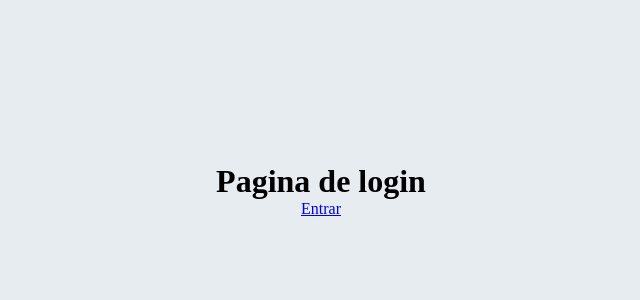
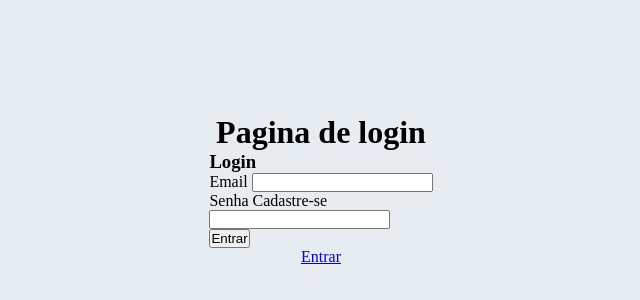
Before and after one commit to johnnyferreiradev/milkmoney, a React (Create React App) app in the folder frontend/: page / in a window 1280 px wide. Shown: the part 210-510 px from the top of the page, without its empty margins (319-959 px from the left). Built offline with nearby package versions, Linux system fonts and the light colour scheme.

Commit message:
Criação da estrutura base do componente loign

```diff
--- /dev/null
+++ b/frontend/src/components/Login/Login.jsx
@@ -0,0 +1,52 @@
+import React from 'react';
+
+export default class Login extends React.Component {
+    constructor(props) {
+        super(props);
+        this.state = {
+            email: '',
+            password: '',
+        }
+    }
+
+    handleEmail(email) {
+        this.setState({ email });
+    }
+
+    handlePassword(password) {
+        this.setState({ password });
+    }
+
+    render() {
+        return (
+            <div className="login">
+                <div className="login-header">
+                    <h3>Login</h3>
+                </div>
+                <form className="form-login">
+                    <div className="login-form-group">
+                        <label htmlFor="login-email">Email </label>
+                        <input
+                            type="email"
+                            id="login-email"
+                            onChange={event => this.handleEmail(event.target.value)}
+                        />
+                    </div>
+                    <div className="login-form-group">
+                        <label htmlFor="login-password">Senha </label>
+                        <label htmlFor="login-password"> Cadastre-se </label>
+                        <br/> {/** temporário */}
+                        <input
+                            type="password"
+                            id="login-password"
+                            onChange={event => this.handlePassword(event.target.value)}
+                        />
+                    </div>
+                    <div className="login-form-group">
+                        <button>Entrar</button>
+                    </div>
+                </form>
+            </div>
+        );
+    }
+}
--- a/frontend/src/pages/LoginPage/LoginPage.jsx
+++ b/frontend/src/pages/LoginPage/LoginPage.jsx
@@ -1,5 +1,7 @@
 import React from 'react';
 import { Link } from 'react-router-dom';
+
+import Login from '../../components/Login/Login';
 
 import './Styles.css';
 
@@ -8,6 +10,7 @@ export default class LoginPage extends React.Component {
         return (
             <div className="login-page">
                 <h1>Pagina de login</h1>
+                <Login />
                 <Link to="/dashboard">Entrar</Link> {/** Link temporário */}
             </div>
         );
```
Also changed, not shown: frontend/src/components/Login/Styles.css (added).
